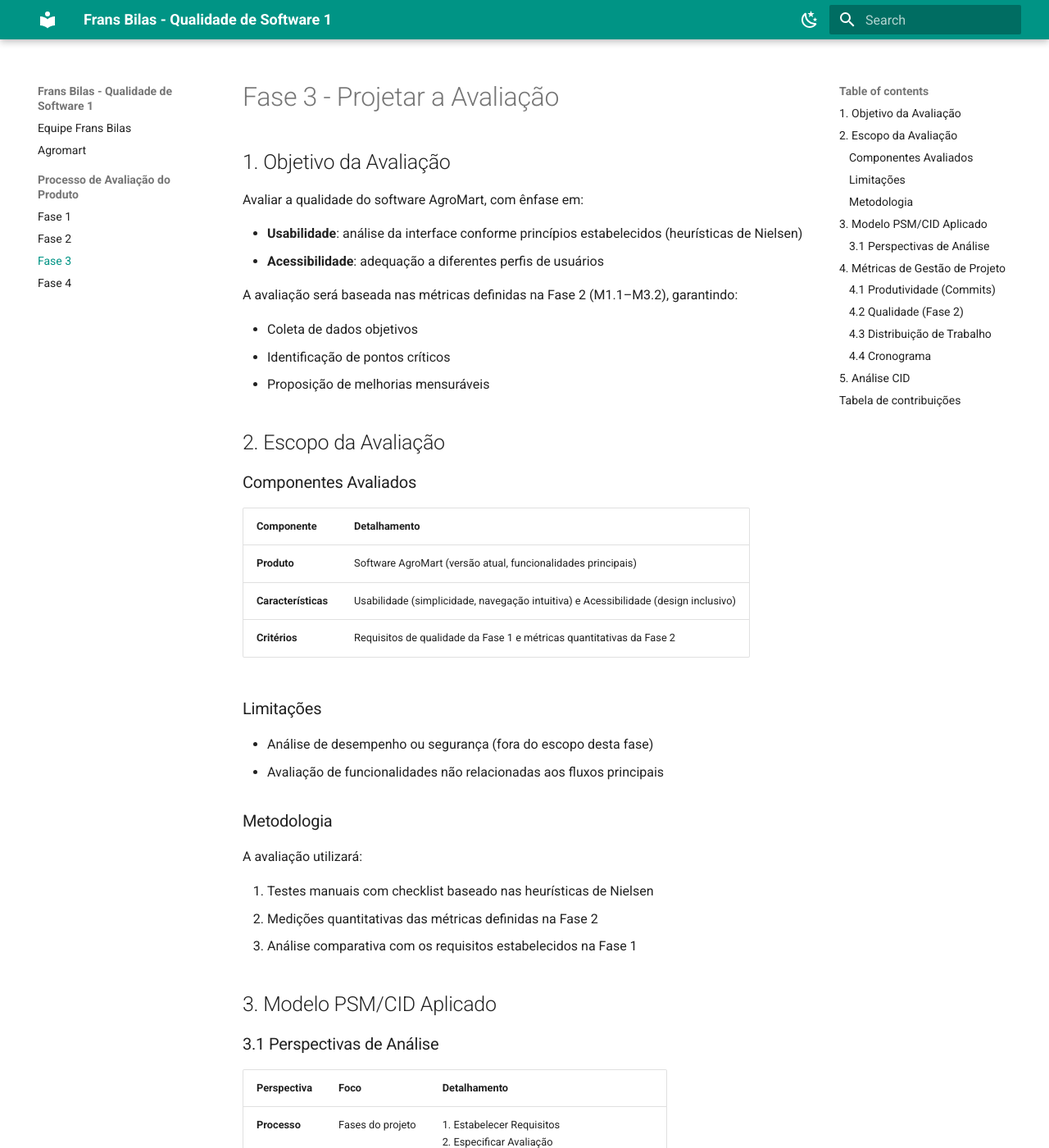
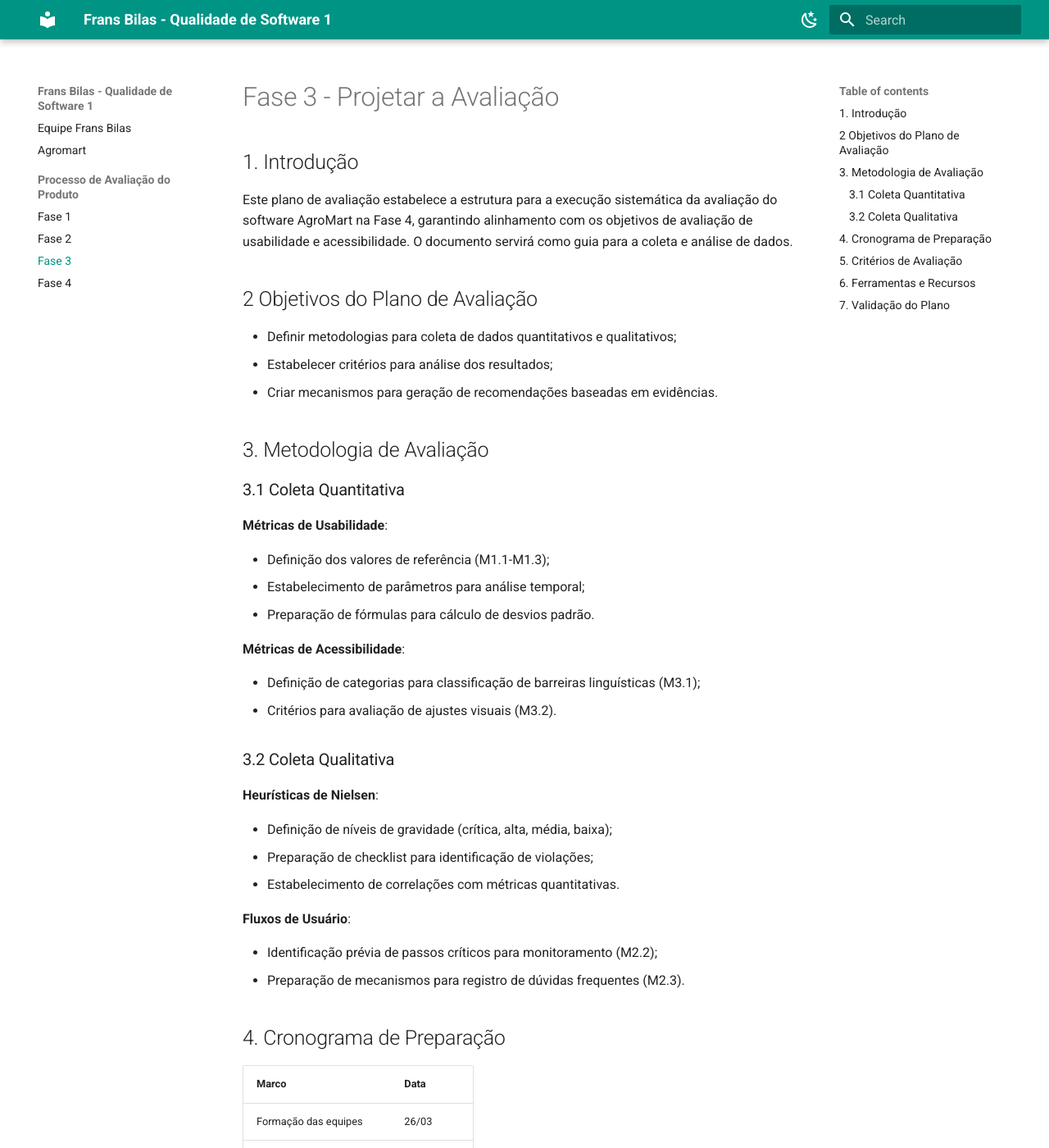
Before and after one commit to FCTE-Qualidade-de-Software-1/2025-1-T01--Frans-Bilas, an MkDocs documentation site: the page built from docs/Fase3/Fase3.md, in a window 1280 px wide and 1400 px high. Shown: the whole window at 82% size. Built offline with MkDocs 1.6.1 and Material for MkDocs 9.7.7, drawn with Linux system fonts in a browser that asks for light colours; some of the changed text lies outside the part shown.

Commit message:
Fix: Fase3.md

```diff
--- a/docs/Fase3/Fase3.md
+++ b/docs/Fase3/Fase3.md
@@ -1,103 +1,71 @@
 # Fase 3 - Projetar a Avaliação
 
-## 1. Objetivo da Avaliação
+## 1. Introdução
 
-Avaliar a qualidade do software AgroMart, com ênfase em:
+Este plano de avaliação estabelece a estrutura para a execução sistemática da avaliação do software AgroMart na Fase 4, garantindo alinhamento com os objetivos de avaliação de usabilidade e acessibilidade. O documento servirá como guia para a coleta e análise de dados.
 
-- **Usabilidade**: análise da interface conforme princípios estabelecidos (heurísticas de Nielsen)
-- **Acessibilidade**: adequação a diferentes perfis de usuários
+## 2 Objetivos do Plano de Avaliação
 
-A avaliação será baseada nas métricas definidas na Fase 2 (M1.1–M3.2), garantindo:
+- Definir metodologias para coleta de dados quantitativos e qualitativos;
+- Estabelecer critérios para análise dos resultados;
+- Criar mecanismos para geração de recomendações baseadas em evidências.
 
-- Coleta de dados objetivos
-- Identificação de pontos críticos
-- Proposição de melhorias mensuráveis
+## 3. Metodologia de Avaliação
 
-## 2. Escopo da Avaliação
+### 3.1 Coleta Quantitativa
 
-### Componentes Avaliados
+**Métricas de Usabilidade**:
 
-| Componente          | Detalhamento                                                                 |
-|---------------------|-----------------------------------------------------------------------------|
-| **Produto**         | Software AgroMart (versão atual, funcionalidades principais)               |
-| **Características** | Usabilidade (simplicidade, navegação intuitiva) e Acessibilidade (design inclusivo) |
-| **Critérios**       | Requisitos de qualidade da Fase 1 e métricas quantitativas da Fase 2       |
+- Definição dos valores de referência (M1.1-M1.3);
+- Estabelecimento de parâmetros para análise temporal;
+- Preparação de fórmulas para cálculo de desvios padrão.
 
-### Limitações
+**Métricas de Acessibilidade**:
 
-- Análise de desempenho ou segurança (fora do escopo desta fase)
-- Avaliação de funcionalidades não relacionadas aos fluxos principais
+- Definição de categorias para classificação de barreiras linguísticas (M3.1);
+- Critérios para avaliação de ajustes visuais (M3.2).
 
-### Metodologia
+### 3.2 Coleta Qualitativa
 
-A avaliação utilizará:
+**Heurísticas de Nielsen**:
 
-1. Testes manuais com checklist baseado nas heurísticas de Nielsen
-2. Medições quantitativas das métricas definidas na Fase 2
-3. Análise comparativa com os requisitos estabelecidos na Fase 1
+- Definição de níveis de gravidade (crítica, alta, média, baixa);
+- Preparação de checklist para identificação de violações;
+- Estabelecimento de correlações com métricas quantitativas.
 
-## 3. Modelo PSM/CID Aplicado
+**Fluxos de Usuário**:
 
-### 3.1 Perspectivas de Análise
+- Identificação prévia de passos críticos para monitoramento (M2.2);
+- Preparação de mecanismos para registro de dúvidas frequentes (M2.3).
 
-| Perspectiva | Foco | Detalhamento |
-|------------|------|--------------|
-| **Processo** | Fases do projeto | 1. Estabelecer Requisitos<br>2. Especificar Avaliação<br>3. Projetar Avaliação |
-| **Produto** | Qualidade | Usabilidade e Acessibilidade do AgroMart |
-| **Projeto** | Gestão | Métricas de desenvolvimento e contribuições |
+## 4. Cronograma de Preparação
 
-## 4. Métricas de Gestão de Projeto
+| Marco | Data |
+|-------|------|
+| Formação das equipes | 26/03 |
+| PC1 (Ponto de Controle 1) | 19/04 |
+| EU1/AP1 (Entrega 1) | 21/04 |
+| PC2 | 02/06 |
+| EU2 | 07/07 |
+| PC3 | 07/07 |
 
-### 4.1 Produtividade (Commits)
+## 5. Critérios de Avaliação
 
-| Equipe        | Commits | ++ (Adições) | -- (Remoções) | Datas de Atividade       |
-|---------------|---------|--------------|---------------|--------------------------|
-| Geral         | 33      | +- 592       | +- 187        | 26/05, 09/06, 23/06, 07/07 |
+- **Adequação aos Requisitos**: Definição clara dos critérios baseados na Fase 1;
+- **Benchmarking**: Estabelecimento de parâmetros setoriais para comparação;
+- **Impacto no Usuário**: Definição prévia de:
+  - Níveis de severidade;
+  - Frequência de ocorrência relevante.
 
-**Análise**: Atividade concentrada em datas específicas (26/05, 09/06, 23/06, 07/07).
+## 6. Ferramentas e Recursos
 
-### 4.2 Qualidade (Fase 2)
+- **Ferramenta de Coleta de Dados**: Repositório no GitHub do Agromart;
+- **Base de Conhecimento**: Heurísticas de Nielsen, WCAG 2.1 (versões específicas);
+- **Recursos Humanos**: Equipe de discentes matriculados na disciplina de Qualidade de Software.
 
-| Questão de Qualidade | Métricas Associadas | Valores de Referência |
-|----------------------|---------------------|-----------------------|
-| Q1: Alinhamento às heurísticas | M1.1: Inconsistências<br>M1.2: Heurísticas cobertas<br>M1.3: % melhorias | ~12/versão<br>9 heurísticas<br>80% |
-| Q2: Intuitividade dos fluxos | M2.1: Tempo médio<br>M2.2: Passos críticos<br>M2.3: Dúvidas | 2-3 minutos<br>≤5 passos<br>~5/versão |
-| Q3: Acessibilidade | M3.1: Barreiras linguísticas<br>M3.2: Ajustes visuais | 4-6 ocorrências<br>8/versão |
+## 7. Validação do Plano
 
-### 4.3 Distribuição de Trabalho
-
-| Área de Trabalho | Distribuição |
-|------------------|-------------|
-| Documentação Fase 1 | 18% por membro |
-| Documentação Fase 2 | 18% por membro |
-| Documentação Fase 3 | 18% por membro |
-
-### 4.4 Cronograma
-
-| Marco | Data | Status |
-|-------|------|--------|
-| Formação das equipes | 26/03 | Concluído |
-| PC1 (Ponto de Controle 1) | 19/04 | Concluído |
-| EU1/AP1 (Entrega 1) | 21/04 | Concluído |
-| PC2 | 02/06 | Concluído |
-| EU2 | 07/07 | Concluído |
-| PC3 | 07/07 | Concluído |
-
-## 5. Análise CID
-
-| Dimensão | Detalhamento |
-|----------|--------------|
-| **Custo** | 6 membros × horas dedicadas (baseado em commits)<br>Foco em desenvolvimento e documentação |
-| **Investimento** | Tempo em análise de usabilidade/acessibilidade<br>Esforço de padronização |
-| **Duração** | Período: Março-Julho<br>Entregas principais: Abril, Junho, Julho |
-
-## Tabela de contribuições
-
-| Matrícula       | Nome Completo                          | Contribuição (%) |
-|-----------------|----------------------------------------|------------------|
-| 222006534       | Anna Clara Cardoso Evangelista Brandão |       16.6       |
-| 231011220       | Davi Camilo Menezes                    |       16.6       |
-| 221022050       | Larissa de Jesus Vieira                |       16.6       |
-| 221008356       | Maria Eduarda Vieira Monteiro          |       16.6       |
-| 221022417       | Paulo Henrique Melo de Souza           |       16.6       |
-| 221031238       | Victor Augusto de Sousa Câmara         |       16.6       |
+- Revisão por pares internos (2 dias);
+- Apresentação para a turma de Qualidade de Software (e professora) (1 dia);
+- Incorporação de feedbacks (2 dias);
+- Versão final aprovada pela professora.
```
